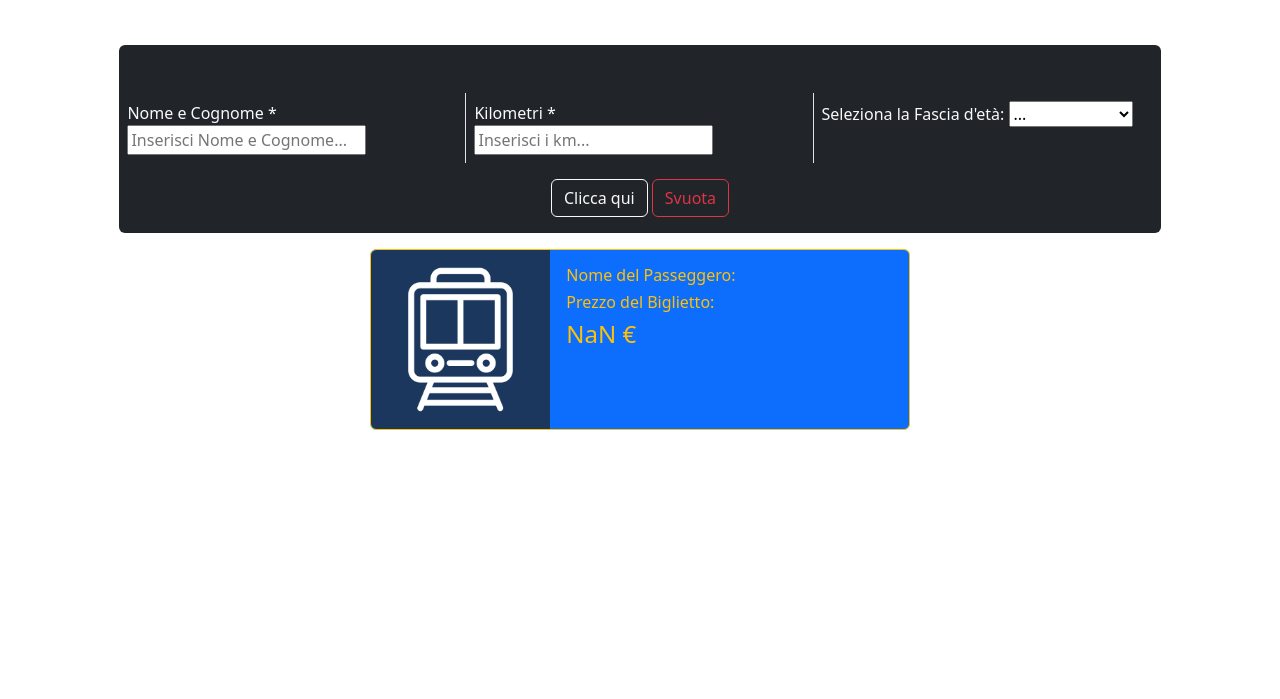
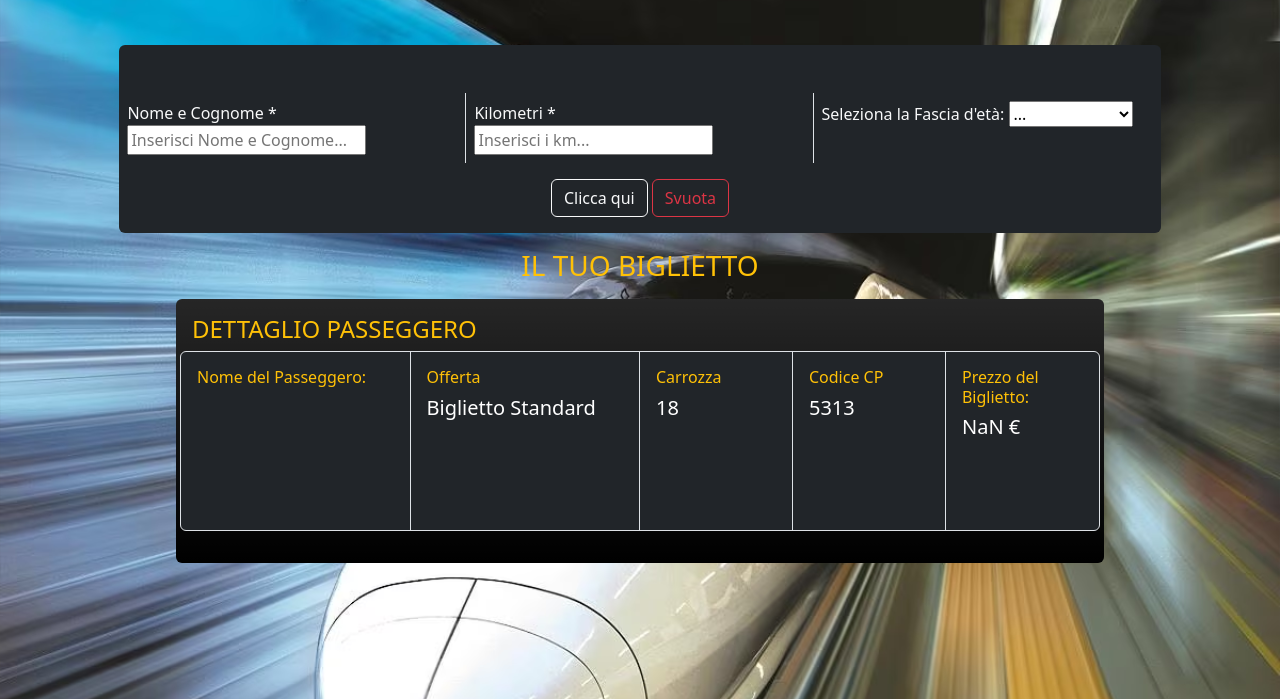
Before and after one commit to nicolaceccagnoli/js-biglietto-treno-form, a plain HTML site: page index.html in a window 1280 px wide. Both pictures are taken after a click on the button "Clicca qui". Shown: the part 101-800 px from the top of the page. Drawn offline with nearby package versions, Linux system fonts and the light colour scheme.

Commit message:
Edit Bonus

```diff
--- a/css/style.css
+++ b/css/style.css
@@ -30,3 +30,13 @@
 html{
     font-family: 'Lato', sans-serif;
 }
+
+.ticket {
+    height: 180px;
+    width: 920px;
+}
+
+body {
+    background-image: url(/img/1682862065-7097.avif);
+    background-size: cover;
+}
--- a/index.html
+++ b/index.html
@@ -114,47 +114,65 @@
 
         </div>
 
-        <div class="row justify-content-center">
-
-            <div class="col-8">
-            </div>
-
-        </div>
-
     </div>
 
+    <h3 class="text-center mt-3 text-warning">
+        IL TUO BIGLIETTO
+    </h3>
+
     <div class="row justify-content-center mt-3">
-        <div class="col-auto">
-            <div class="card mb-3 bg-primary text-warning border-warning" style="max-width: 540px;">
-                <div class="row g-0">
-                  <div class="col-md-4">
-                    <img src="img/train.png" class="img-fluid rounded-start bg-dark bg-opacity-75" alt="...">
-                  </div>
-                  <div class="col-md-8">
-                    <div class="card-body">
-                      <div class="card-text">
-                        <h6>
-                            Nome del Passeggero:
-                        </h6>
-                        <h4 id="passenger-name" class="text-white">
 
-                        </h4>
-                      </div>
-                      <div>
-                        <h6>
-                            Prezzo del Biglietto:
-                        </h6>
-                        <h4 class="my-ticket" class="text-white">
+        <div class="col-auto bg-black bg-gradient p-3 rounded">
 
-                        </h4>
-                      </div>
-                    </div>
-                  </div>
+            <h4 class="text-warning">
+                DETTAGLIO PASSEGGERO
+            </h4>
+            <div class="ticket row mb-3 bg-dark text-warning border rounded">
+
+                <div class="col-3 p-3 border-end">
+                    <h6>
+                        Nome del Passeggero:
+                    </h6>
+                    <h5 id="passenger-name" class="text-white">
+                    </h5>
                 </div>
-            </div>
+
+                <div class="col-3 p-3 border-end"  id="offer">
+                    <h6>
+                        Offerta
+                    </h6>
+                    <h5 id="offer-name" class="text-white">
+
+                    </h5>
+                </div>
+                <div class="col-2 p-3 border-end">
+                    <h6>
+                        Carrozza
+                    </h6>
+                    <h5 id="my-cab" class="text-white">
+
+                    </h5>
+                </div>
+                <div class="col-2 p-3 border-end">
+                    <h6>
+                        Codice CP
+                    </h6>
+                    <h5 id="my-code" class="text-white">
+
+                    </h5>
+                </div>
+                <div class="col-2 p-3">
+                    <h6>
+                        Prezzo del Biglietto:
+                    </h6>
+                    <h5 class="my-ticket text-white">
+
+                    </h5>
+                </div>
+
+             </div>
         </div>
     </div>
-
     <!-- BOOTSTRAP JS -->
     <script src="https://cdn.jsdelivr.net/npm/bootstrap@5.3.2/dist/js/bootstrap.bundle.min.js" integrity="sha384-C6RzsynM9kWDrMNeT87bh95OGNyZPhcTNXj1NW7RuBCsyN/o0jlpcV8Qyq46cDfL" crossorigin="anonymous"></script>
 
--- a/js/main.js
+++ b/js/main.js
@@ -14,16 +14,6 @@ const myButton = document.querySelector('#special-button');
 // Creo la Variabile che conterà il numero dei 'click' sul bottone del mio Form
 
 let counter = 0;
-
-// BONUS : Chiedo all'utente Il Nome e il Cognome
-
-let passengerName = document.querySelector('#name');
-let passengerNameValue = Object.toString(passengerName);
-
-console.log('passengerName',passengerName, typeof passengerName);
-console.log('passengerNameValue', passengerNameValue, typeof passengerNameValue);
-
-
 
 // Imposto l'evento che viene scatenato dal 'click' su "myButton"
 
@@ -48,6 +38,16 @@ myButton.addEventListener('click', function() {
     console.log('kmInput', kmInput, typeof kmInput);
     console.log('kmInputValue', kmInputValue , typeof kmInputValue);
 
+// BONUS : Chiedo all'utente Il Nome e il Cognome
+
+    let passengerName = document.getElementById('name').value;
+    console.log('passengerName',passengerName, typeof passengerName);
+
+// BONUS : Stampo il Nome del Passeggero sul biglietto
+
+    document.getElementById('passenger-name').innerHTML = passengerName;
+
+
 // 2) Chiedi all' Utente l'età
 
     // const ageInput = document.querySelector('#age');
@@ -62,7 +62,21 @@ myButton.addEventListener('click', function() {
 // Chiedo all'utente di inserire un valore nella Select del Form
 
     let myAgeRange = document.querySelector('#age-range').value;
-    console.log(myAgeRange);
+    console.log('myAgeRange', myAgeRange, typeof myAgeRange);
+
+// BONUS : Imposto Variabile per il tipo di Biglietto da inserire sulla stampa
+
+    let ticketOffer = document.querySelector('#offer-name');
+    console.log('ticketOffer', ticketOffer, typeof ticketOffer);
+
+// BONUS : Imposto Variabile per estrarre Casualmente il numero della cabina
+
+    let myCab = document.querySelector('#my-cab');
+    console.log('myCab', myCab, typeof myCab);
+
+// BONUS : Imposto Variabile per estrarre casualmente il codice CP
+
+    let myCode = document.querySelector('#my-code');
 
 // Creo la Variabile che mi calcola il prezzo del Biglietto
 
@@ -85,7 +99,7 @@ myButton.addEventListener('click', function() {
         console.log('ticketPriceUnder', ticketPriceUnder, typeof ticketPriceUnder);
         console.log('ticketPriceUnderValue', ticketPriceUnderValue, typeof ticketPriceUnderValue);
 
-    // Sconto Over 65
+        // Sconto Over 65
 
         let ticketPriceOver = ticketPrice * 0.6;
 
@@ -109,10 +123,17 @@ myButton.addEventListener('click', function() {
         myTicket.innerHTML = ticketPriceUnderValue.toFixed(2) + ' €';
         console.log(ticketPriceUnderValue.toFixed(2));
 
+        // Stampo il tipo di biglietto
 
-        // BONUS : Stampo il Nome del Passeggero sul biglietto
+        ticketOffer.innerHTML = 'Biglietto Under';
 
-        document.querySelector('#passenger-name').innerHTML = passengerNameValue;
+        // Estraggo casualmente il numero della cabina
+
+        myCab.innerHTML = Math.floor(Math.random() * 20);
+
+        // Estraggo casualmente il codice CP
+
+        myCode.innerHTML = Math.floor(Math.random(1000) * 9999);
 
         // Una volta calcolato il prezzo del Biglietto, allora resetto i valori del Form
 
@@ -127,12 +148,23 @@ myButton.addEventListener('click', function() {
         myTicket.innerHTML = ticketPriceOverValue.toFixed(2) + ' €';
         console.log(ticketPriceOverValue.toFixed(2));
 
+        // Stampo il tipo di biglietto
+
+        ticketOffer.innerHTML = 'Biglietto Over';
+
+        // Estraggo casualmente il numero della cabina
+
+        myCab.innerHTML = Math.floor(Math.random(1) * 20);
+
+        // Estraggo casualmente il codice CP
+
+        myCode.innerHTML = Math.floor(Math.random(1000) * 9999);
+
         // Una volta calcolato il prezzo del Biglietto, allora resetto i valori del Form
 
         kmInput.value = 'Inserisci i km...';
         document.querySelector('#age-range').value = '';
         // ageInput.value = 'Inserisci la tua età...'
-
 
     } else {
 
@@ -141,13 +173,26 @@ myButton.addEventListener('click', function() {
         myTicket.innerHTML = ticketPrice.toFixed(2) + ' €';
         console.log(ticketPrice.toFixed(2));
 
+        // Stampo il tipo di biglietto
+
+        ticketOffer.innerHTML = 'Biglietto Standard';
+
+        // Estraggo casualmente il numero della cabina
+
+        myCab.innerHTML = Math.floor(Math.random() * 20);
+
+        // Estraggo casualmente il codice CP
+
+        myCode.innerHTML = Math.floor(Math.random(1000) * 9999);
+
         // Una volta calcolato il prezzo del Biglietto, allora resetto i valori del Form
 
         kmInput.value = 'Inserisci i km...';
         document.querySelector('#age-range').value = '';
         // ageInput.value = 'Inserisci la tua età...'
 
-
     }
 
+
+
 });
```
Also changed, not shown: img/1682862065-7097.avif (added).
